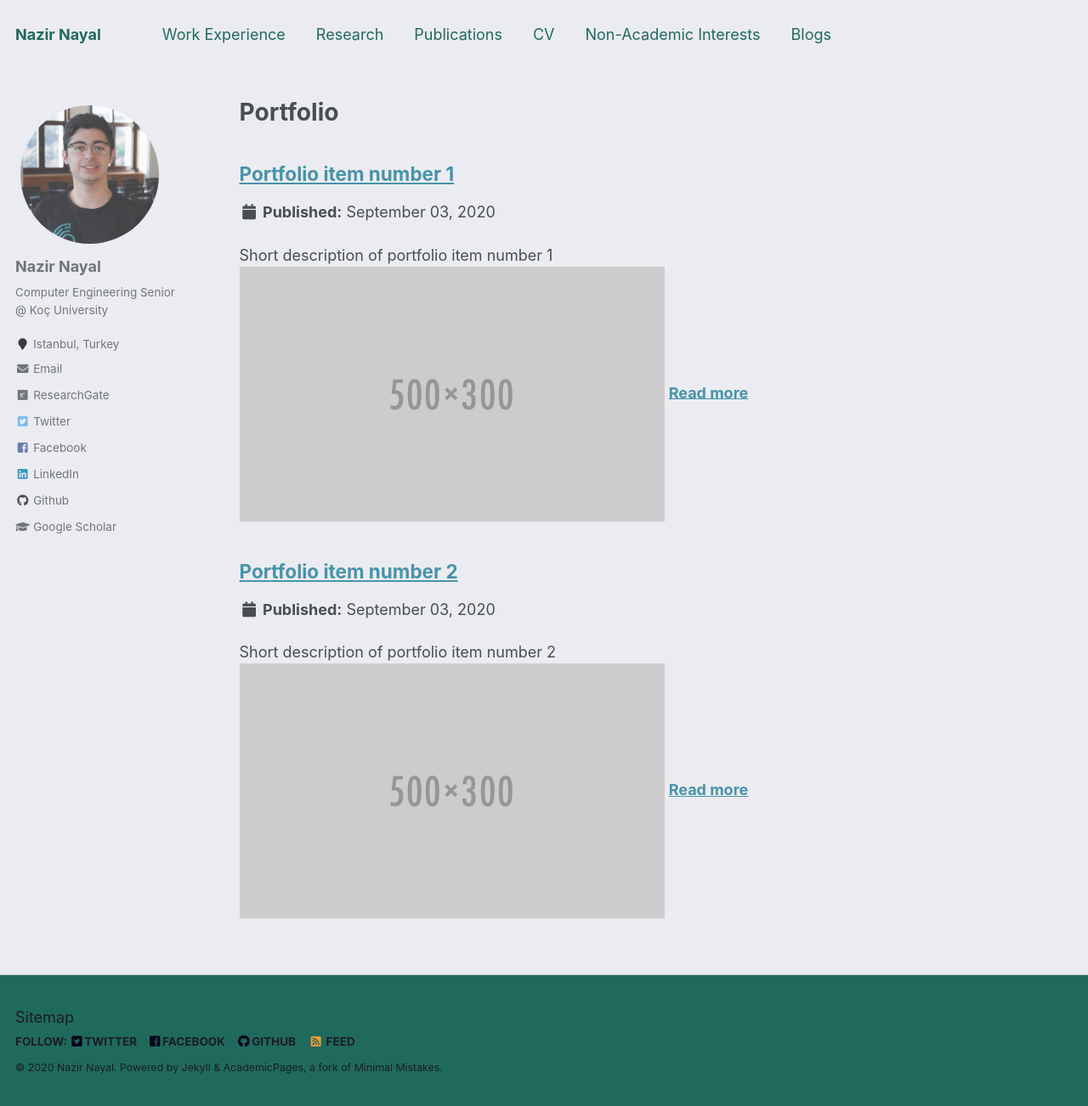
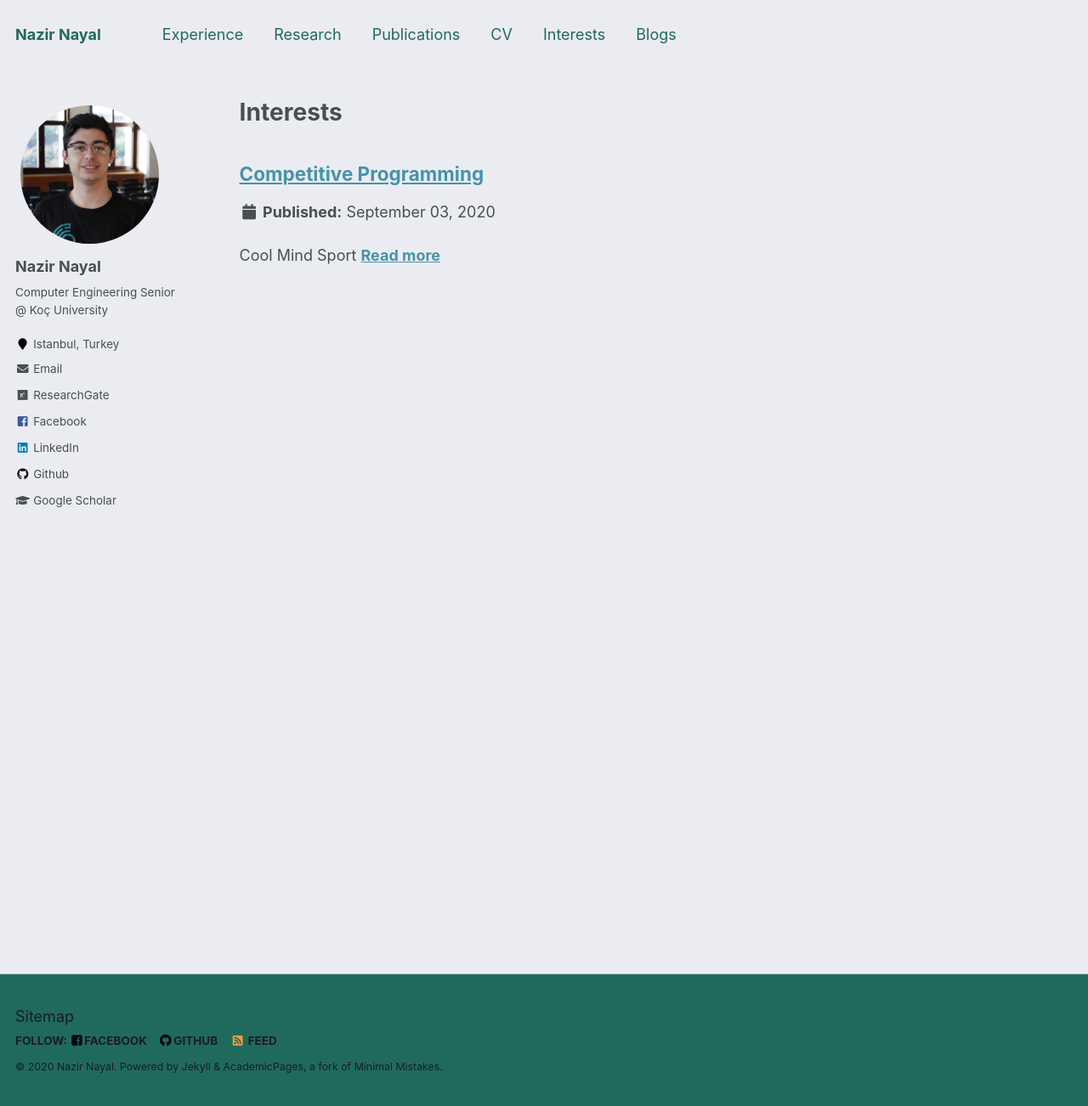
Before and after one commit to NazirNayal8/nazirnayal.github.io, a Jekyll site: the page built from _pages/interests.md, in a window 1280 px wide and 1302 px high. Shown: the whole window at 85% size. Built offline with Jekyll 4.4.1, drawn with Linux system fonts in a browser that asks for light colours.

Commit message:
reconfigure structure

```diff
--- a/_config.yml
+++ b/_config.yml
@@ -57,7 +57,7 @@ yandex_site_verification :
 
 # Social Sharing
 twitter:
-  username               : &twitter "NayalNazir"
+  username               : &twitter # "NayalNazir"
 facebook:
   username               : "Nazir Nayal"
   app_id                 :
@@ -109,7 +109,7 @@ author:
   stackoverflow    : # http://stackoverflow.com/users/123456/username
   steam            :
   tumblr           :
-  twitter          : "NayalNazir"
+  twitter          : # "NayalNazir"
   vine             :
   weibo            :
   xing             :
@@ -175,16 +175,16 @@ kramdown:
 
 # Collections
 collections:
-  teaching:
+  research:
     output: true
     permalink: /:collection/:path/
   publications:
     output: true
     permalink: /:collection/:path/
-  portfolio:
+  experience:
     output: true
     permalink: /:collection/:path/
-  talks:
+  interests:
     output: true
     permalink: /:collection/:path/
   blogs:
--- a/_data/navigation.yml
+++ b/_data/navigation.yml
@@ -1,8 +1,8 @@
 # main links links
 main:
 
-  - title: "Work Experience"
-    url: /work_experience/
+  - title: "Experience"
+    url: /experience/
 
   - title: "Research"
     url: /research/
@@ -13,8 +13,8 @@ main:
   - title: "CV"
     url: /cv/
 
-  - title: "Non-Academic Interests"
-    url: /nonacademic/
+  - title: "Interests"
+    url: /interests/
 
   - title: "Blogs"
     url: /blogs/
--- /dev/null
+++ b/_interests/competitive_programming.md
@@ -0,0 +1,5 @@
+---
+title: "Competitive Programming"
+excerpt: "Cool Mind Sport"
+collection: interests
+---
--- a/_pages/portfolio.html
+++ b/_pages/interests.md
@@ -1,13 +1,12 @@
 ---
 layout: archive
-title: "Portfolio"
-permalink: /portfolio/
+title: "Interests"
+permalink: /interests/
 author_profile: true
 ---
 
 {% include base_path %}
 
-
-{% for post in site.portfolio %}
+{% for post in site.interests %}
   {% include archive-single.html %}
 {% endfor %}
--- a/_pages/teaching.html
+++ b/_pages/teaching.html
@@ -1,4 +1,4 @@
----
+  ---
 layout: archive
 title: "Teaching"
 permalink: /teaching/
--- a/_sass/_sidebar.scss
+++ b/_sass/_sidebar.scss
@@ -15,7 +15,7 @@
 
   @include breakpoint($large) {
     @include span(2 of 12);
-    opacity: 0.75;
+    opacity: 1.0;
     -webkit-transition: opacity 0.2s ease-in-out;
             transition: opacity 0.2s ease-in-out;
 
```
Also changed, not shown: _experience/invent_analytics.md (added, +7 -0 lines), _pages/about.md (+2 -2 lines), _pages/experience.md (added, +10 -0 lines), _pages/research.md (added, +8 -0 lines).
